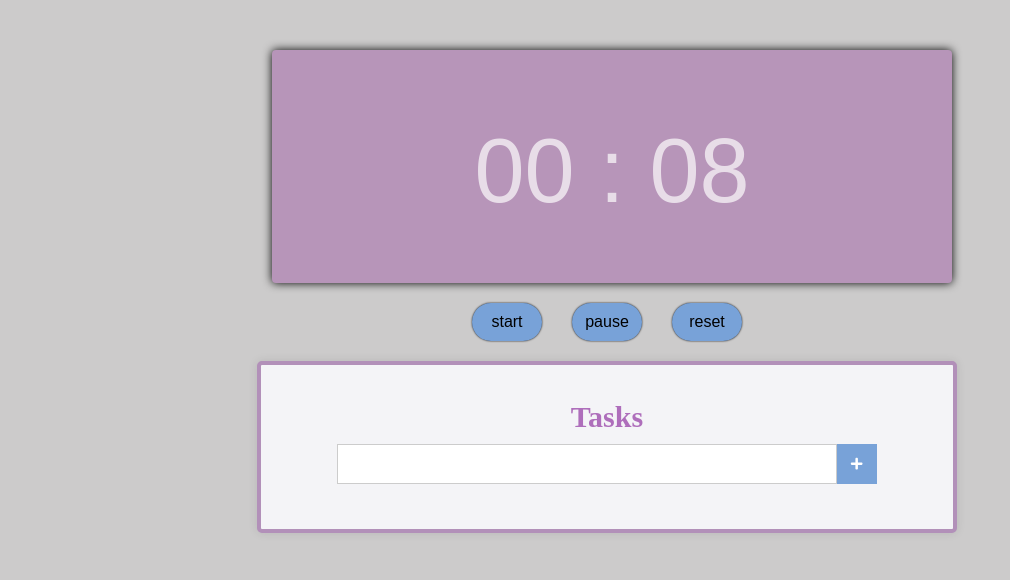
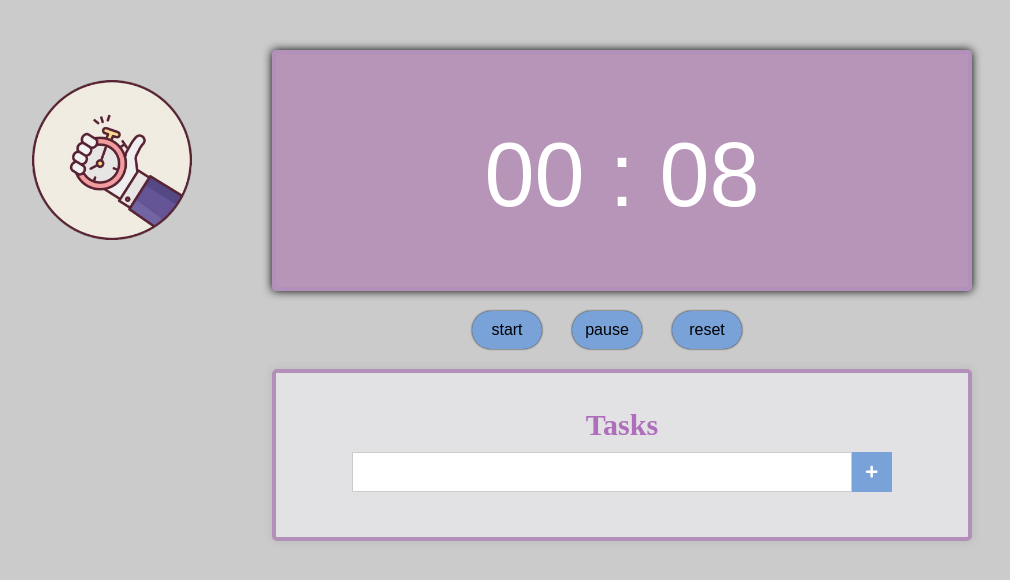
Before and after one commit to mnemosine8/react-pomodoro, a React (Create React App) app: page / in a window 1280 px wide. Shown: the top 580 px of the page, without its empty margins (28-1038 px from the left). Built offline with nearby package versions, Linux system fonts and the light colour scheme.

Commit message:
add logo.png

```diff
--- a/src/components/Main.css
+++ b/src/components/Main.css
@@ -1,8 +1,8 @@
 .Main{
-  background: rgb(244, 244, 247);
+  background: rgba(244, 244, 247, 0.548);
   padding: 35px;
   margin-top: 20px;
-  margin-left: 285px;
+  margin-left: 300px;
   margin-bottom: 10px;
 
   max-width: 700px;
@@ -12,6 +12,12 @@
 
 }
 
+img {
+  float: left;
+  width: 160px;
+  margin-left: 60px;
+  margin-top:30px;
+}
 .Main h1{
   font-size: 30px;
   text-align: center ;
--- a/src/components/Main.js
+++ b/src/components/Main.js
@@ -8,6 +8,7 @@ import Tasks from './Tasks';
 import PomodoroTimer from './PomodoroTimer';
 import configureWork from './PomodoroTimer';
 import { Button} from './buttonsTimer';
+
 export default class Main extends Component{
   state = {
     newTask:'',
@@ -91,7 +92,9 @@ handleChange = (e) => {
 
     return (
       <div>
+      <meta name="viewport" content="width=device-width, initial-scale=1.0" />
       <div className="container">
+      <img src={require('./logo.png')} ></img>
       <PomodoroTimer
           defaultPomodoroTimer = {8}
           shortRestTime = {3}
@@ -100,10 +103,7 @@ handleChange = (e) => {
 
        />
       </div>
-
-
-
-        <div className="Main">
+       <div className="Main">
           <h1>Tasks</h1>
           <Form
             handleSubmit = {this.handleSubmit}
--- a/src/components/PomodoroTimer/index.js
+++ b/src/components/PomodoroTimer/index.js
@@ -78,11 +78,11 @@ useEffect(()=>{
 
       if(resting)
       {
-            document.querySelector(".timer").style.backgroundColor ="lightblue";
-            setMessageTimer("Have a Short Break");
+            document.querySelector(".timer").style.backgroundColor ="#8b7cb6";
+            setMessageTimer("Have a short break");
             if(long){
-                  document.querySelector(".timer").style.backgroundColor ="CornflowerBlue";
-                  setMessageTimer("Have a Long Break");}
+                  document.querySelector(".timer").style.backgroundColor ="#f4bebd";
+                  setMessageTimer("Have a long break");}
       }
       if(working) {
             document.querySelector(".timer").style.backgroundColor ="Plum"
@@ -120,7 +120,6 @@ useEffect(()=>{
 
    return (
          <div className="pomodoro">
-               <div classname = "logo"></div>
            <div classname="timer">
 
           <Timer messageTimer = {messageTimer} mainTime = {mainTime}/></div>
--- a/src/components/PomodoroTimer/pomodoroTimer.css
+++ b/src/components/PomodoroTimer/pomodoroTimer.css
@@ -1,6 +1,3 @@
-
-
-
 
  .timer
  {
@@ -11,15 +8,18 @@
     box-shadow: 0 0 10px;
     max-width: 700px;
     justify-content: space-evenly;
-
+    width: 100%;
+    border: 4px solid rgb(178, 144, 185);
 
  }
+
 .timer .clock
 {
     font-size: 90px;
     text-align: center;
     margin-top:10px;
-    color:rgba(255, 255, 255, 0.678)
+    color:rgb(255, 255, 255);
+
 }
 
 .timer .messageTimer
@@ -29,8 +29,6 @@
 
 
 }
-
-
 
  .buttonsTimer
 {
@@ -43,6 +41,7 @@
 
 .buttonsTimer Button
 {
+
     border-radius: 100px;
     width:70px;
     background-color:  rgb(120, 162, 216);
@@ -56,3 +55,5 @@
     font-size: medium;
 
 }
+.buttonsTimer Button:active{background-color:rgb(40, 94, 194);
+  }
```
Also changed, not shown: src/components/logo.png (added).
